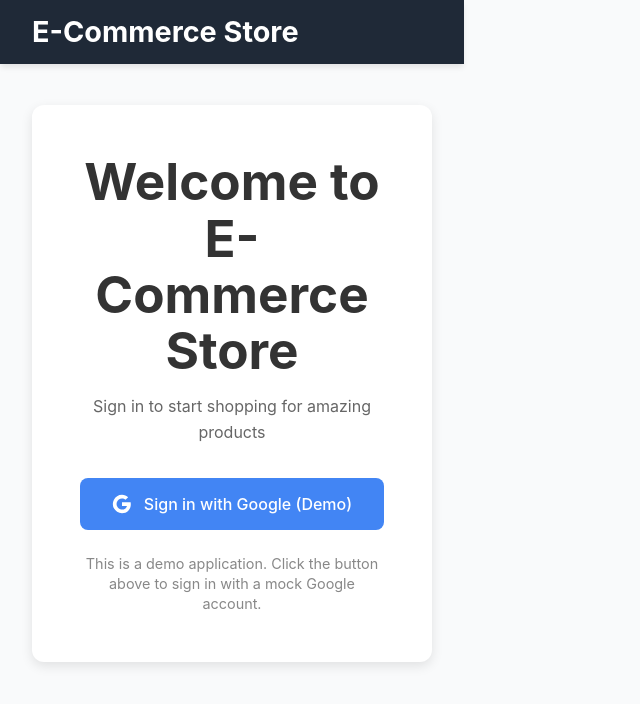
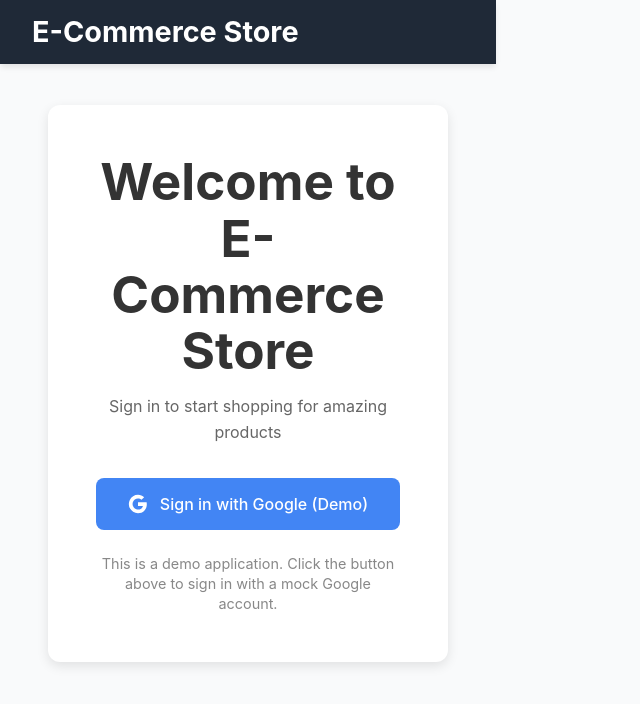
Before and after one commit to Shrilakshmi-NK/Shrilakashmi_N_K_E-commerce_site, a React app in the folder frontend/: page /login in a window 1280 px wide. Shown: the top 704 px of the page, without its empty margins (0-640 px from the left). Built offline with nearby package versions, Linux system fonts and the light colour scheme; no server answers; the HTML template or start-up script is replaced by a standard one.

Commit message:
Fix page centering - restore proper main layout with max-width and auto margins

```diff
--- a/frontend/src/App.css
+++ b/frontend/src/App.css
@@ -39,7 +39,9 @@ body {
 main {
   min-height: calc(100vh - 80px);
   width: 100%;
-  padding: 0;
+  max-width: 1200px;
+  margin: 0 auto;
+  padding: 0 1rem;
 }
 
 /* Button styles */
--- a/frontend/src/components/Cart.jsx
+++ b/frontend/src/components/Cart.jsx
@@ -36,7 +36,7 @@ const Cart = () => {
   }
 
   return (
-    <div style={{ padding: '2rem', maxWidth: '1000px', margin: '0 auto', width: '100%' }}>
+    <div style={{ padding: '2rem', width: '100%' }}>
       <div style={{ display: 'flex', justifyContent: 'space-between', alignItems: 'center', marginBottom: '2rem' }}>
         <h2>Shopping Cart ({totalItems} items)</h2>
         <button
--- a/frontend/src/components/Checkout.jsx
+++ b/frontend/src/components/Checkout.jsx
@@ -21,8 +21,7 @@ const Checkout = () => {
       <div style={{
         padding: '4rem 2rem',
         textAlign: 'center',
-        maxWidth: '600px',
-        margin: '0 auto'
+        width: '100%'
       }}>
         <div style={{
           backgroundColor: 'var(--card-bg)',
@@ -45,7 +44,7 @@ const Checkout = () => {
   }
 
   return (
-    <div style={{ padding: '2rem', maxWidth: '800px', margin: '0 auto' }}>
+    <div style={{ padding: '2rem', width: '100%' }}>
       <h1 style={{ marginBottom: '2rem', textAlign: 'center' }}>Checkout</h1>
 
       <div style={{ display: 'grid', gridTemplateColumns: '1fr 1fr', gap: '2rem' }}>
```
Also changed, not shown: 1 other file (tests, documents, lock files or other folders).
